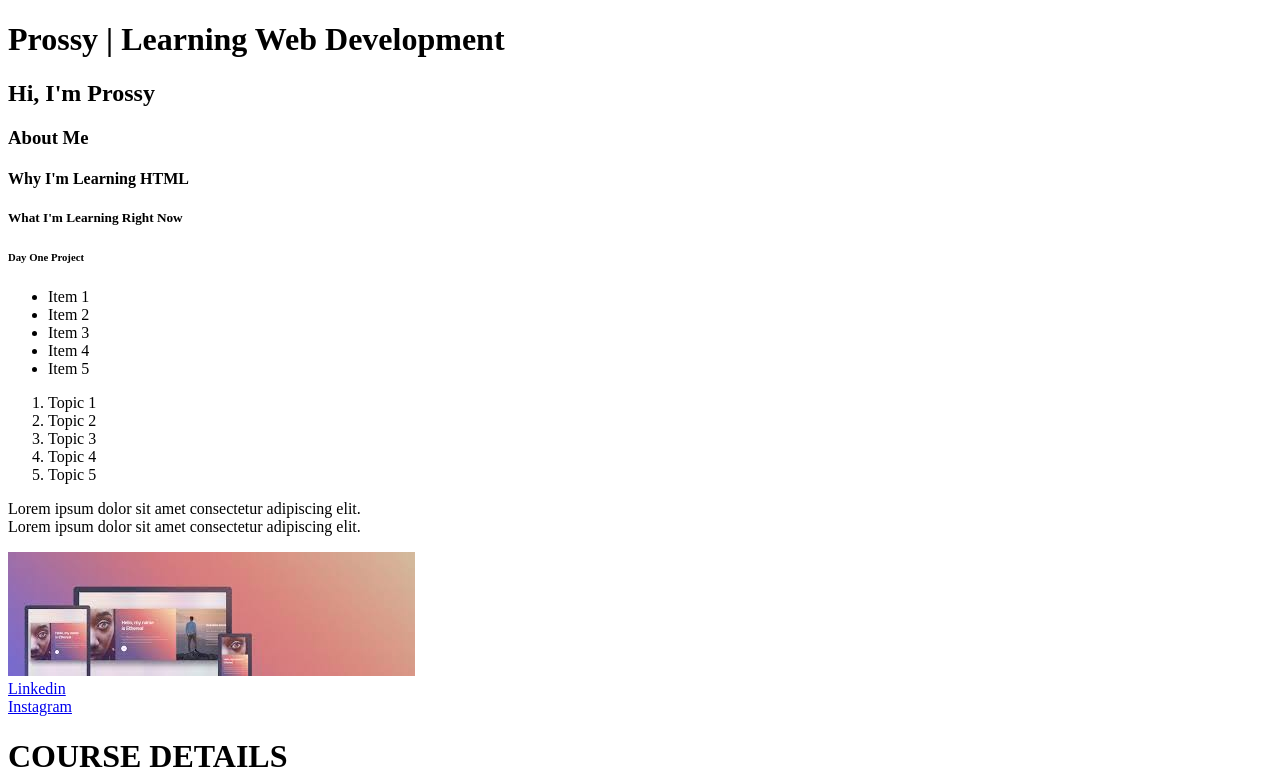
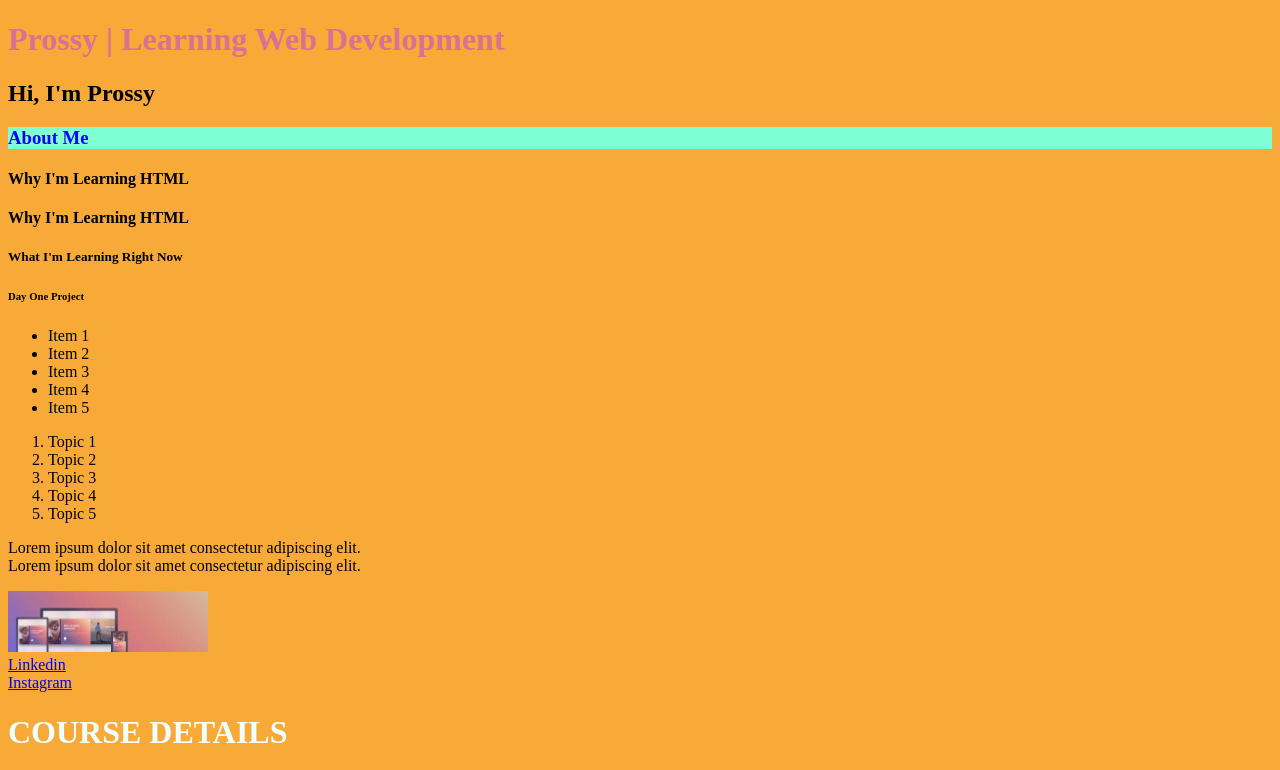
Before and after one commit to nakato-proscovia/codequeen15, a plain HTML site: page index.html in a window 1280 px wide. Shown: the top 770 px of the page. Drawn offline with Linux system fonts and the light colour scheme.

Commit message:
Added a style.css file

```diff
--- a/index.html
+++ b/index.html
@@ -2,12 +2,21 @@
 <html>
   <head>
     <title>My First Website</title>
+    <link rel="stylesheet" href="style.css">
+    <!-- <style>
+      h4{
+        color: brown;
+        background-color: aquamarine;
+      }
+    </style> -->
   </head>
   <body>
-    <h1>Prossy | Learning Web Development</h1>
+  <!-- Heading -->
+    <h1 style="color: palevioletred;">Prossy | Learning Web Development</h1>
     <h2>Hi, I'm Prossy </h2>
-    <h3>About Me</h3>
+    <h3 style="background-color: aquamarine; color: blue;">About Me</h3>
     <h4>Why I'm Learning HTML</h4>
+     <h4>Why I'm Learning HTML</h4>
     <h5>What I'm Learning Right Now</h5>
     <h6>Day One Project</h6>
     <ul>
--- /dev/null
+++ b/style.css
@@ -0,0 +1,10 @@
+*{
+    background-color: rgb(247, 170, 56);
+
+}
+h1{
+    color: azure;
+}
+img{
+    width: 200px;
+}
```
Also changed, not shown: home.html (added, +13 -0 lines), 1 other file.
